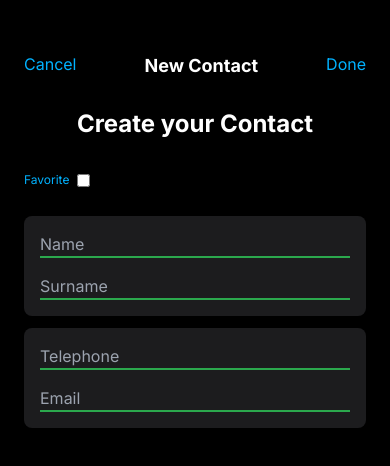
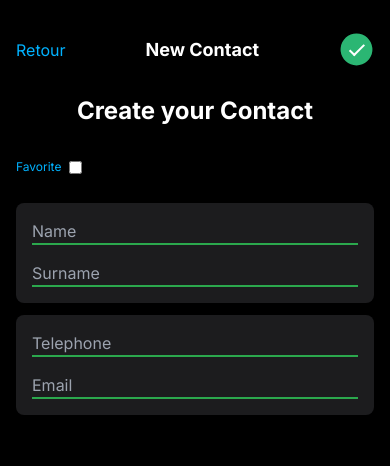
Before and after one commit to CallMeAl3x/Contact-App, a Next.js app: page /ContactPage/1/update/1 in a window 390 px wide. Shown: the top 466 px of the page. Built offline with nearby package versions, Linux system fonts and the light colour scheme; no server answers; the database is empty.

Commit message:
general ui

```diff
--- a/app/(components)/ContactForm.jsx
+++ b/app/(components)/ContactForm.jsx
@@ -1,8 +1,9 @@
-"use client"
+"use client";
 
 import React, { useEffect, useState } from "react";
 import { useRouter } from "next/navigation";
 import Link from "next/link";
+import Image from "next/image";
 
 function ContactForm({ contactData }) {
   const router = useRouter();
@@ -18,7 +19,9 @@ function ContactForm({ contactData }) {
   const handleSubmit = async (e) => {
     e.preventDefault();
 
-    const url = contactData ? `/api/Contacts/${contactData._id}` : "/api/Contacts";
+    const url = contactData
+      ? `/api/Contacts/${contactData._id}`
+      : "/api/Contacts";
 
     const res = await fetch(url, {
       method: contactData ? "PUT" : "POST",
@@ -29,7 +32,9 @@ function ContactForm({ contactData }) {
     });
 
     if (!res.ok) {
-      throw new Error(contactData ? "Failed to update Contact" : "Failed to create Contact");
+      throw new Error(
+        contactData ? "Failed to update Contact" : "Failed to create Contact"
+      );
     }
 
     router.push("/");
@@ -37,7 +42,8 @@ function ContactForm({ contactData }) {
   };
 
   const handleChange = (e) => {
-    const value = e.target.type === "checkbox" ? e.target.checked : e.target.value;
+    const value =
+      e.target.type === "checkbox" ? e.target.checked : e.target.value;
     const name = e.target.name;
 
     setFormData((prevState) => ({ ...prevState, [name]: value }));
@@ -46,19 +52,24 @@ function ContactForm({ contactData }) {
   return (
     <div>
       <form className="flex flex-col gap-3 sm:mt-12" onSubmit={handleSubmit}>
-        <div className="flex justify-between mt-8 items-center">
+        <div className="flex justify-between mt-4 items-center">
           <Link href={"../"}>
-            <p className="text-bleuc1">Cancel</p>
+            <p className="text-bleuc1">Retour</p>
           </Link>
-          <p className="font-bold text-lg mt-1">
+          <p className="font-bold text-lg">
             {contactData ? contactData.prenom : "New Contact"}
           </p>
-          <input type="submit" className="text-bleuc1 cursor-pointer" value={"Done"} />
+          <label htmlFor="done">
+            <Image src="/green-check.svg" height={35} width={35} alt="Done" />
+          </label>
+          <input type="submit" id="done" className="sr-only" value={"Done"} />
         </div>
 
         <div className="flex flex-col">
           <h3 className="font-bold text-2xl text-center sm:text-left mt-4 mb-4">
-            {contactData ? `Update ${contactData.prenom}` : "Create your Contact"}
+            {contactData
+              ? `Update ${contactData.prenom}`
+              : "Create your Contact"}
           </h3>
           <div className="flex gap-2 items-center mt-4 mb-4">
             <p className="text-xs text-bleuc1">Favorite</p>
--- a/app/(components)/Exit.jsx
+++ b/app/(components)/Exit.jsx
@@ -9,7 +9,8 @@ function Exit() {
       <Link
         href={"/api/auth/signout?callbackUrl=/"}
         className="flex justify-center p-2 text-[#DB0955] font-bold text-base mt-2">
-        <div className="outlineperso3 rounded-full flex justify-center items-center p-2">
+        <div className="outlineperso3 rounded-full flex justify-center items-center p-2 gap-1.5">
+          Disconect
           <Image src={exit} width={30} height={30} alt="exit" />
         </div>
       </Link>
--- a/app/(components)/Modal.jsx
+++ b/app/(components)/Modal.jsx
@@ -1,6 +1,7 @@
 "use client";
-import {useSearchParams, usePathname} from "next/navigation";
+import { useSearchParams, usePathname } from "next/navigation";
 import Link from "next/link";
+import Exit from "./Exit";
 
 function Modal() {
   const searchParams = useSearchParams();
@@ -9,20 +10,22 @@ function Modal() {
 
   return (
     <>
-            {modal &&
-                <dialog
-                    className="fixed left-0 top-0 w-full h-full bg-black bg-opacity-20 z-50 overflow-auto backdrop-blur flex justify-center items-center">
+      {modal && (
+        <dialog className="fixed left-0 top-0 w-full h-full bg-black bg-opacity-20 z-50 overflow-auto backdrop-blur flex justify-center items-center">
           <div className="bg-black m-auto p-8 rounded-xl">
-                        <div className="flex flex-col items-center">
-                            <p>Modal content</p>
-                            <br/>
+            <div className="flex flex-col items-center gap-7">
+              <Exit />
               <Link href={pathname}>
-                                <button type="button" className="bg-red-500 text-white p-2 rounded-xl">Close Modal</button>
+                <button
+                  type="button"
+                  className="bg-red-500 text-white p-2 rounded-xl">
+                  Fermer
+                </button>
               </Link>
             </div>
           </div>
         </dialog>
-            }
+      )}
     </>
   );
 }
--- a/app/(components)/Top.jsx
+++ b/app/(components)/NavBar.jsx
@@ -3,9 +3,9 @@ import SearchBar from "./SearchBar";
 import AddContact from "./AddContact";
 import Parameters from "./Parameters";
 
-function Top({searchParams}) {
+function NavBar() {
   return (
-    <div className="flex gap-2">
+    <div className="flex gap-2 justify-center">
       <div className="flex-grow-1">
         <SearchBar />
       </div>
@@ -17,4 +17,4 @@ function Top({searchParams}) {
   );
 }
 
-export default Top;
+export default NavBar;
--- a/app/(components)/SearchBar.jsx
+++ b/app/(components)/SearchBar.jsx
@@ -47,7 +47,7 @@ function SearchBar(placeholder) {
             handleSearch(e.target.value);
           }}
           className="block w-full p-2 bg-gris1 ps-10 text-sm rounded-lg dark:bg-gray-700  dark:text-white sm:w-[27rem]"
-          placeholder="Search a specific contact"
+          placeholder="Search ..."
           required
           defaultValue={searchParams.get("contact")?.toString()}
         />
--- a/app/ContactPage/[id]/page.jsx
+++ b/app/ContactPage/[id]/page.jsx
@@ -57,8 +57,7 @@ async function page({ params }) {
             </Link>
 
             <Link
-              href={`/ContactPage/${contactData._id}/update/${contactData._id}`}
-            >
+              href={`/ContactPage/${contactData._id}/update/${contactData._id}`}>
               <button className="text-bleuc1">Edit</button>
             </Link>
           </div>
--- a/app/layout.jsx
+++ b/app/layout.jsx
@@ -16,16 +16,9 @@ export default async function RootLayout({ children }) {
   return (
     <html lang="en">
       <body className={`${inter.className} bg-[#000000] `}>
-        <div className="h-screen bg-[#000000] mx-6">
+        <div className="bg-[#000000] mx-4 sm:mx-6">
           <div className="mt-4">{children}</div>
           <Modal />
-          {session && (
-            <>
-              <div className="pt-1">
-                <Exit />
-              </div>
-            </>
-          )}
         </div>
       </body>
     </html>
--- a/app/page.jsx
+++ b/app/page.jsx
@@ -6,11 +6,11 @@ import box from "./Images/dropbox-logo-svgrepo-com.svg";
 import email from "/public/mail.svg";
 import tel from "/public/tel.svg";
 import Link from "next/link";
-import Top from "./(components)/Top";
 import { getServerSession } from "next-auth";
 import ContactFav from "./(components)/ContactFav";
 import { options } from "./api/auth/[...nextauth]/options";
 import React from "react";
+import NavBar from "./(components)/NavBar";
 
 const getContacts = async () => {
   try {
@@ -23,26 +23,20 @@ const getContacts = async () => {
   }
 };
 
-export default async function Home({searchParams}) {
+export default async function Home({ searchParams }) {
   const session = await getServerSession(options);
-  const query = searchParams?.contact || '';
+  const query = searchParams?.contact || "";
   const { contacts } = await getContacts(query);
-  const favoriteContacts = contacts.filter(
-    (contact) => contact.favorite
-  );
+  const favoriteContacts = contacts.filter((contact) => contact.favorite);
   const filtredContacts = contacts.filter((contact) => {
     return contact.nom.toLowerCase().includes(query.toLowerCase());
   });
-
 
   return (
     <main className="flex flex-col h-full">
       {session && (
         <>
-          <span>
-            <div className="flex justify-center">
-              <Top />
-            </div>
+          <NavBar />
           <div className="flex mt-8 gap-2 sm:gap-6 mb-4 ">
             <div
               className={`w-16 h-16 rounded-full ${
@@ -85,7 +79,6 @@ export default async function Home({searchParams}) {
               <Image src={chevron} width={30} color="#8D8C8F" alt="chevron" />
             </div>
           </div>
-          </span>
         </>
       )}
 
```
Also changed, not shown: public/edit-circle.svg (added), public/green-check.svg (added). Lines whose indentation alone changed are shown as unchanged.
